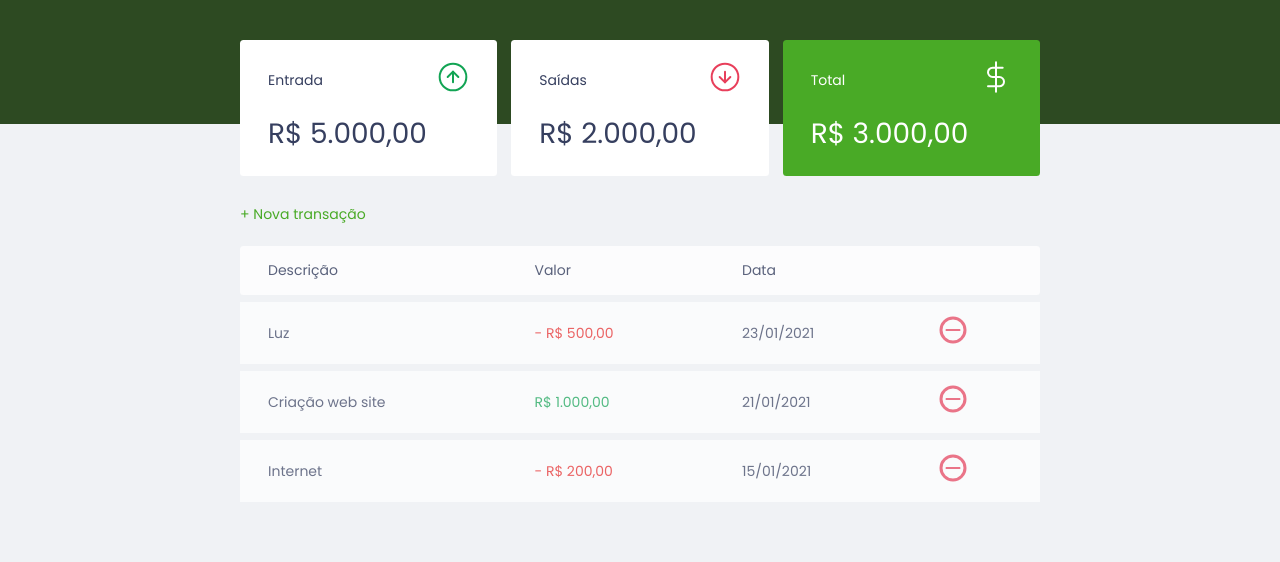
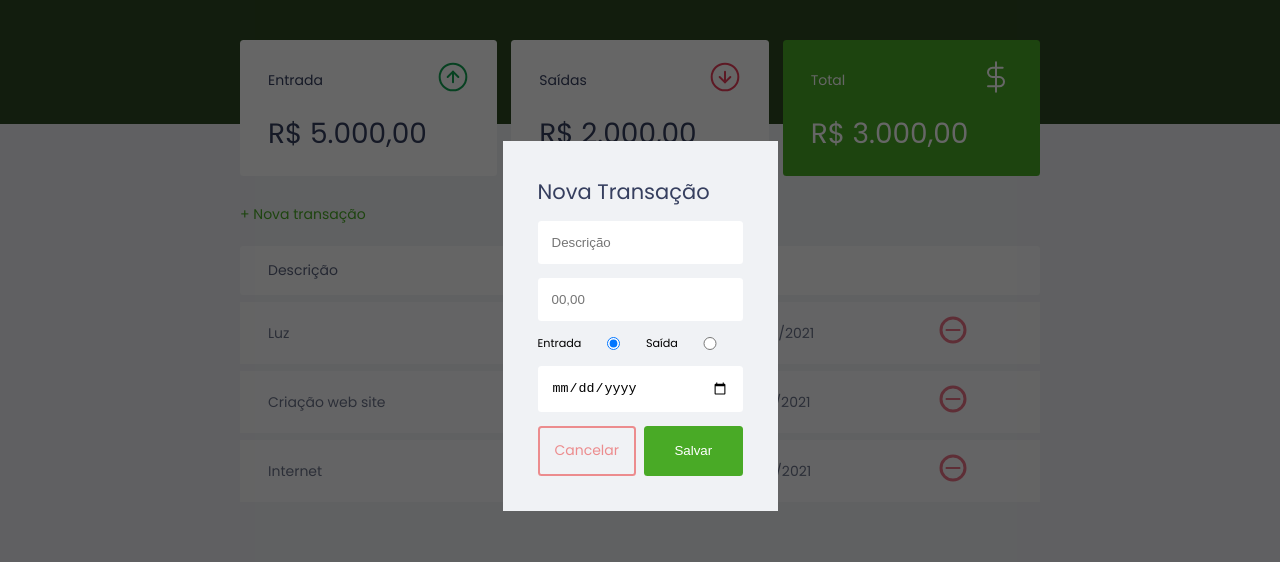
Before and after one commit to ghdpreto/dev.finance, a plain HTML site: page index.html in a window 1280 px wide. Both pictures are taken after a click on the link "+ Nova transação". Shown: the part 74-636 px from the top of the page. Drawn offline with Linux system fonts and the light colour scheme.

Commit message:
Crdiado o modal para input dos dados 🚧

```diff
--- a/index.html
+++ b/index.html
@@ -50,7 +50,7 @@
       <section id="transaction">
         <h2 class="sr-only">Transações</h2>
 
-        <a href="#" class="button new">+ Nova transação</a>
+        <a href="#" onclick="Modal.open()" class="button new">+ Nova transação</a>
 
         <table id="data-table">
           <thead>
@@ -86,10 +86,75 @@
       </section>
     </main>
 
+    <!--### MODAL ###-->
+
+    <div class="modal-overlay">
+      <div class="modal">
+        <div id="form">
+          <h2>Nova Transação</h2>
+          <form action="">
+            <div class="input-group">
+              <label class="sr-only" for="description">Descrição</label>
+              <input
+                type="text"
+                id="description"
+                name="description"
+                placeholder="Descrição"
+              />
+            </div>
+            <div class="input-group">
+              <label class="sr-only" for="amount">Valor</label>
+              <input
+                type="number"
+                id="amount"
+                name="amount"
+                placeholder="00,00"
+              />
+            </div>
+
+            <div class="input-group options">
+              <label for="income">Entrada</label>
+              <input
+                type="radio"
+                id="income"
+                name="options"
+                checked
+              />
+              <label for="expense">Saída</label>
+              <input
+                type="radio"
+                id="expense"
+                name="options"
+              />
+
+            </div>
+
+            <div class="input-group">
+              <label class="sr-only" for="date">Valor</label>
+              <input
+                type="date"
+                id="date"
+                name="date"
+                placeholder="01/01/2021"
+              />
+            </div>
+
+            <div class="input-group actions">
+              <a href="#" onclick="Modal.close()" class="button cancel">Cancelar</a>
+              <button type="submit">Salvar</button>
+            </div>
+
+          </form>
+        </div>
+      </div>
+    </div>
+
     <footer>
       <p>dev.finance$</p>
       <p class="author">Feito por <a href="https://github.com/ghdpreto" target="_blank">Gustavo Henrique <img src="./assets/GitHub-Mark-32px.png" alt="Github"></a></p>
       <p class="author">Maratona Discover - <a href="https://rocketseat.com.br/" target="_blank" rel="noopener noreferrer">Rocketseat</p>
     </footer>
+
+    <script src="./script.js"></script>
   </body>
 </html>
--- /dev/null
+++ b/script.js
@@ -0,0 +1,10 @@
+Modal = {
+    open(){
+        const modal = document.querySelector('.modal-overlay')
+        modal.classList.add('active')
+    },
+    close(){
+        const modal = document.querySelector('.modal-overlay')
+        modal.classList.remove('active')
+    }
+}
--- a/style.css
+++ b/style.css
@@ -1,6 +1,8 @@
 /* GLOBAL */
 :root {
-    --dark-blue: #363f5f
+    --dark-blue: #363f5f;
+    --light-green: #3dd705;
+    --green: #49aa26;
 }
 
 /* reset */
@@ -49,12 +51,25 @@ h2 {
 
 /*LINKS & BUTTONS*/
 a {
-    color: #49aa26;
+    color: var(--green);
     text-decoration: none;
 }
 
 a:hover {
-    color: #3dd705;
+    color: var(--light-green);
+}
+
+button {
+    height: 50px;
+    border: 0;
+    color: white;
+    background: var(--green);
+    border-radius: .25rem;
+    cursor: pointer;
+}
+
+button:hover {
+    background: var(--light-green);
 }
 
 /*inline-block => pega o tamanho do elemento/conteudo*/
@@ -63,6 +78,23 @@ a:hover {
     display: inline-block;
     margin-bottom: 1rem;
 }
+
+.button.cancel {
+    color: #e92929;
+    border: 2px solid #e92929;
+    border-radius: .25rem;
+
+    height: 50px;
+    display: flex;
+    align-items: center;
+    justify-content: center;
+    opacity: .5;
+}
+
+.button.cancel:hover {
+    opacity: 1;
+}
+
 
 /* HEADER */
 header {
@@ -117,7 +149,7 @@ main {
 }
 
 .card.total {
-    background: #49aa26;
+    background: var(--green);
     color: #fff;
 }
 
@@ -178,6 +210,78 @@ td.expense {
     color: #e92929;
 }
 
+/* MODAL */
+.modal-overlay {
+    width: 100%;
+    height: 100%;
+    background: rgba(0, 0, 0, 0.6);
+
+    position: fixed;
+    top: 0;
+
+    display: flex;
+    align-items: center;
+    justify-content: center;
+
+    /* escondendo o modal */
+    opacity: 0;
+    visibility: hidden;
+}
+
+/* exibindo o modal */
+.modal-overlay.active {
+    opacity: 1;
+    visibility: visible;
+}
+
+.modal {
+    background: #f0f2f5;
+    padding: 2.5rem;
+
+    position: relative;
+}
+
+/* FORM MODAL */
+
+/* verificar o tamanho, não está aplicando */
+#form {
+    max-width: 500px;
+}
+
+#form h2 {
+    margin-top: 0;
+}
+
+#form form input {
+    border: none;
+    padding: 1rem;
+    border-radius: 0.25rem;
+    width: 100%;
+}
+
+#form form .input-group {
+    margin-top: 1rem;
+}
+
+#form form .input-group.options {
+    display: flex;
+    align-items: center;
+    justify-content: space-between;
+    font-size: .8rem;
+}
+
+
+.input-group.actions {
+    display: flex;
+    justify-content: space-between;
+    align-items: center;
+}
+
+.input-group.actions .button,
+.input-group.actions button {
+    width: 48%;
+}
+
 
 /* FOOTER */
 footer {
```
